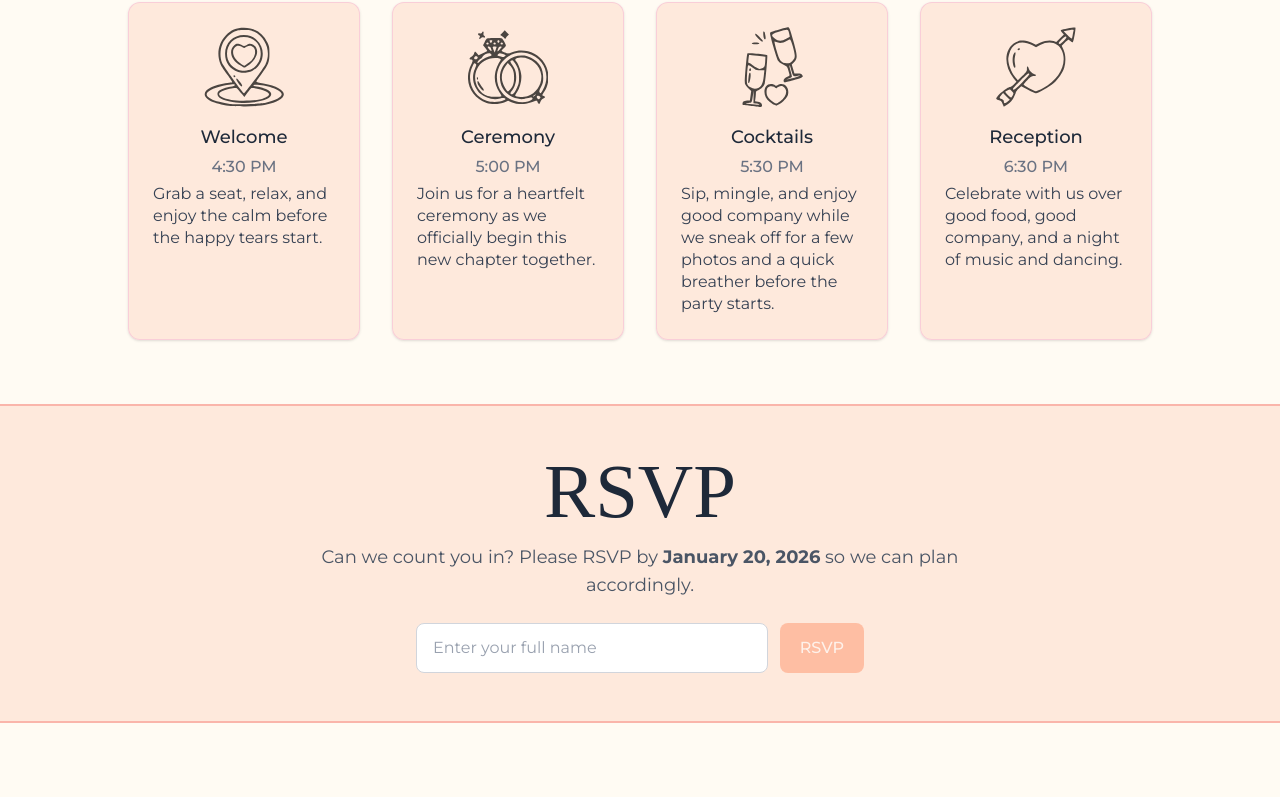
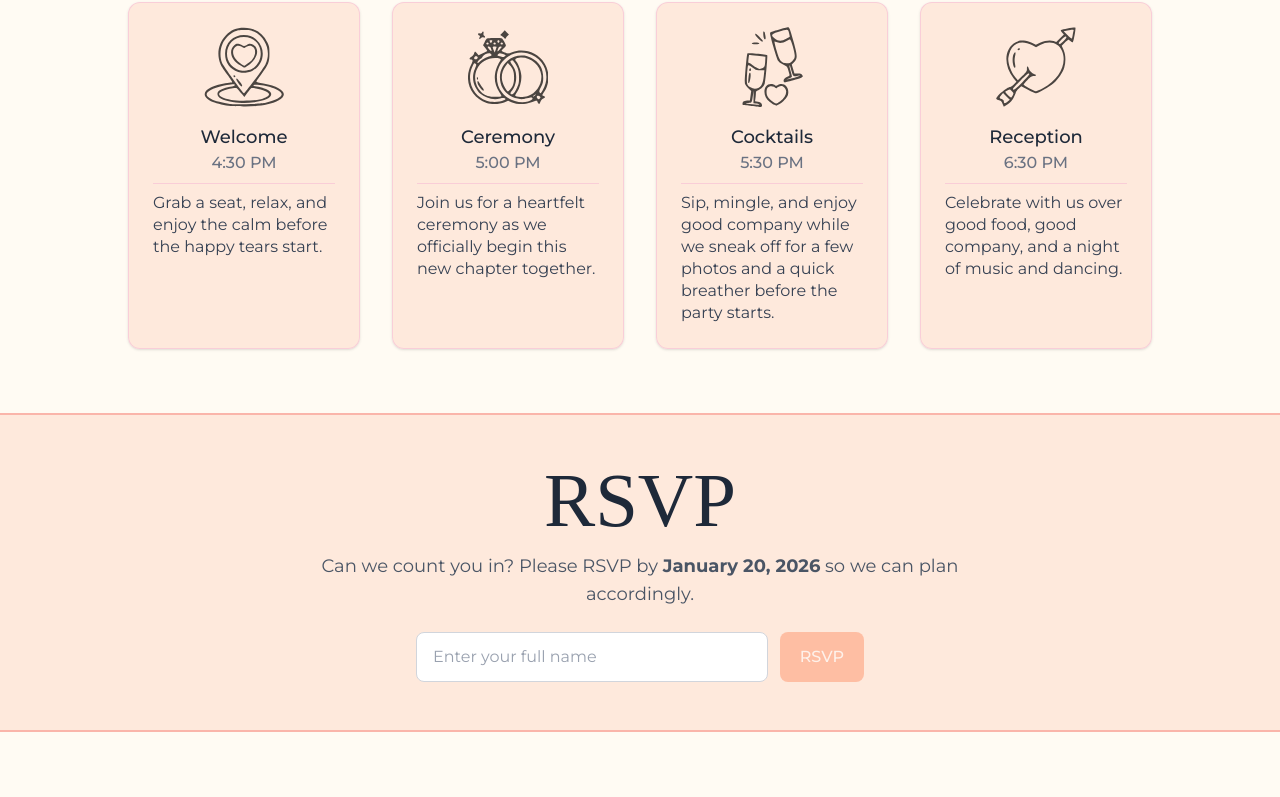
Before and after one commit to brianlpham21/mio-and-brian-wedding-rsvp, a Next.js app: page / in a window 1280 px wide. Shown: the part 1927-2724 px from the top of the page. Built offline with nearby package versions, Linux system fonts and the light colour scheme.

Commit message:
adding border for visibility on itinerary

```diff
--- a/app/components/itinerary.tsx
+++ b/app/components/itinerary.tsx
@@ -82,11 +82,13 @@
               )}
             </div>
 
-            <h3 className="text-gray-800 text-sm md:text-lg font-medium mb-1">{t(event.title)}</h3>
+            <h3 className="text-gray-800 text-sm md:text-lg font-medium">{t(event.title)}</h3>
 
-            <p className="text-sm md:text-base text-gray-500 mb-1">
+            <p className="text-sm md:text-base text-gray-500">
               <span className="font-medium">{event.time}</span>
             </p>
+
+            <hr className="w-full my-2 border-t border-pink-75" />
 
             <p className="text-sm md:text-base text-gray-700 leading-snug text-left">
               {t(`${event.title}-itinerary-description`)}
```
